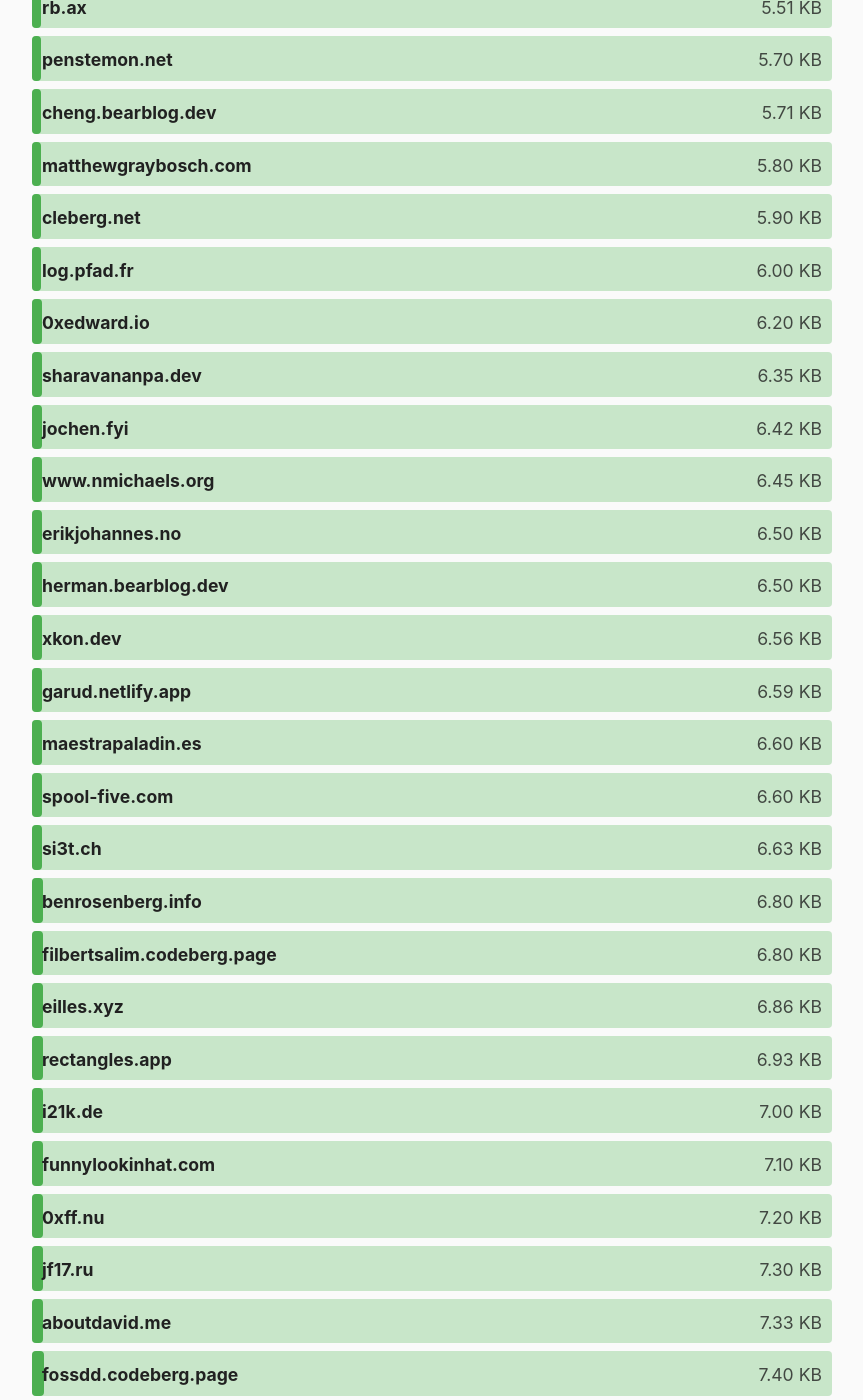
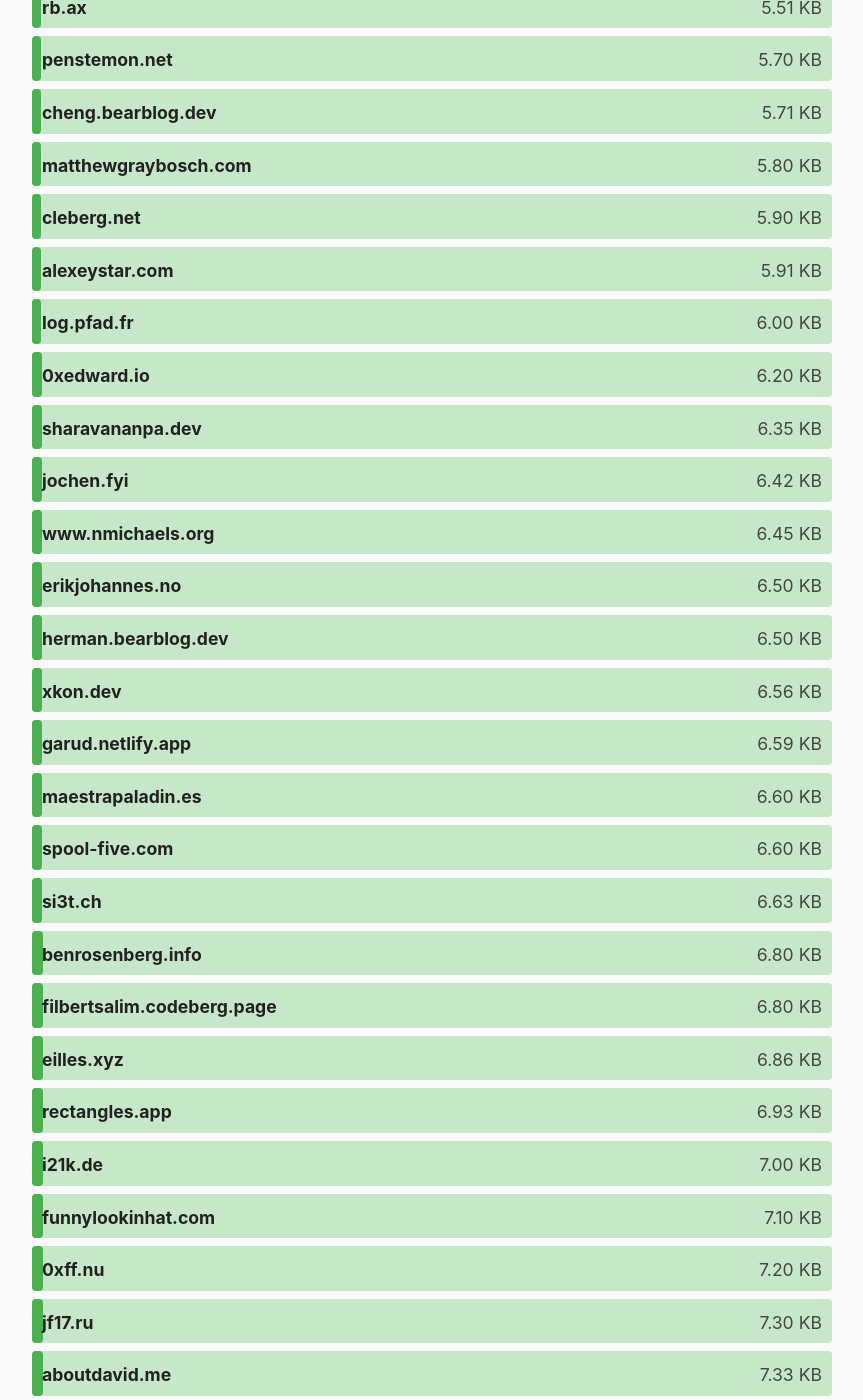
Before and after one commit to kevquirk/512kb.club, a Jekyll site: the page built from index.md, in a window 1280 px wide and 1400 px high, scrolled down 2796 px. Shown: the whole window, without its empty margins (208-1071 px from the left). Built offline with Jekyll 4.4.1, drawn with Linux system fonts in a browser that asks for light colours; some of the changed text lies outside the part shown.

Commit message:
Update sites.yml
alexeystar.com size updated

```diff
--- a/_data/sites.yml
+++ b/_data/sites.yml
@@ -175,8 +175,8 @@
 
 - domain: alexeystar.com
   url: https://alexeystar.com/
-  size: 7.43
-  last_checked: 2024-07-30
+  size: 5.91
+  last_checked: 2024-12-14
 
 - domain: alexmolas.com
   url: https://www.alexmolas.com
```
